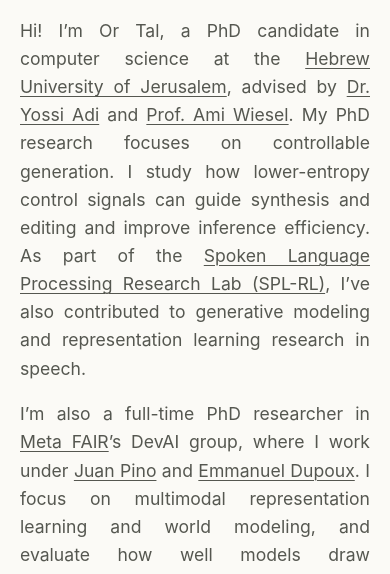
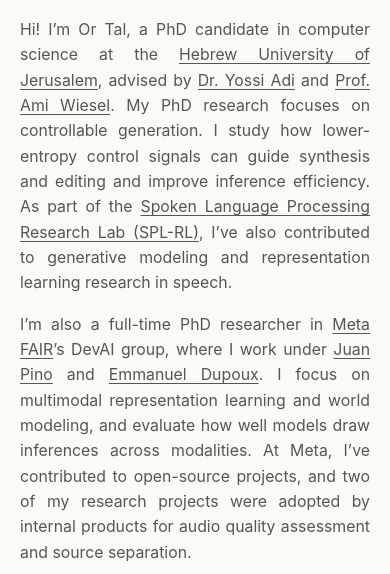
Before and after one commit to Or-Tal/or-tal.github.io, a plain HTML site: page index.html in a window 390 px wide. Shown: the part 204-778 px from the top of the page. Drawn offline with Linux system fonts and the light colour scheme.

Commit message:
Reduce mobile About text by another ten percent

```diff
--- a/style.css
+++ b/style.css
@@ -138,7 +138,7 @@ body { touch-action: pan-y pinch-zoom; }
 .contact-portrait { display: block; width: min(48%, 420px); height: auto; border-radius: 16px; }
 
 @media (max-width: 760px) {
-  .hero p { font-size: 1.1rem; }
+  .hero p { font-size: .99rem; }
   .contact { gap: 24px; }
   .contact-portrait { width: min(100%, 420px); }
 }
```
